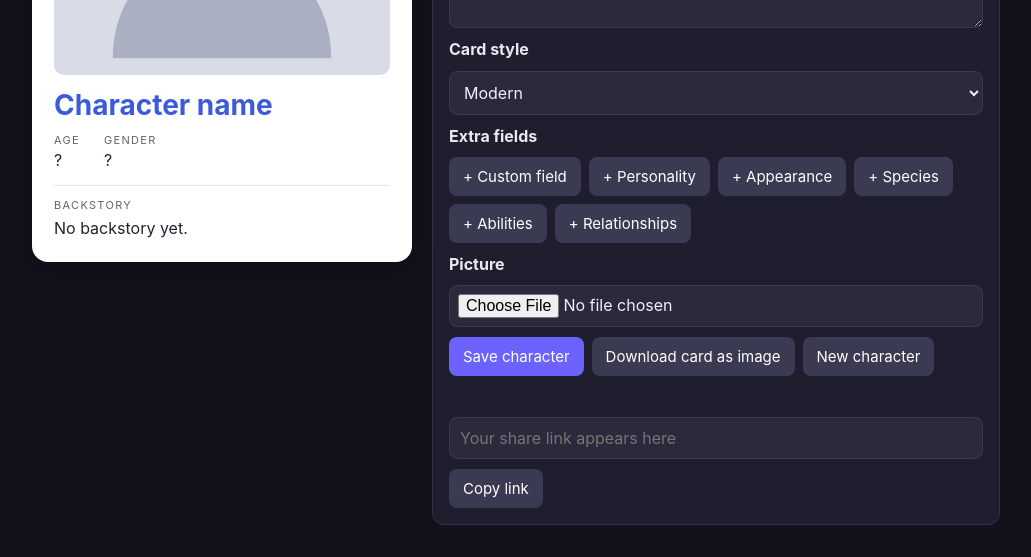
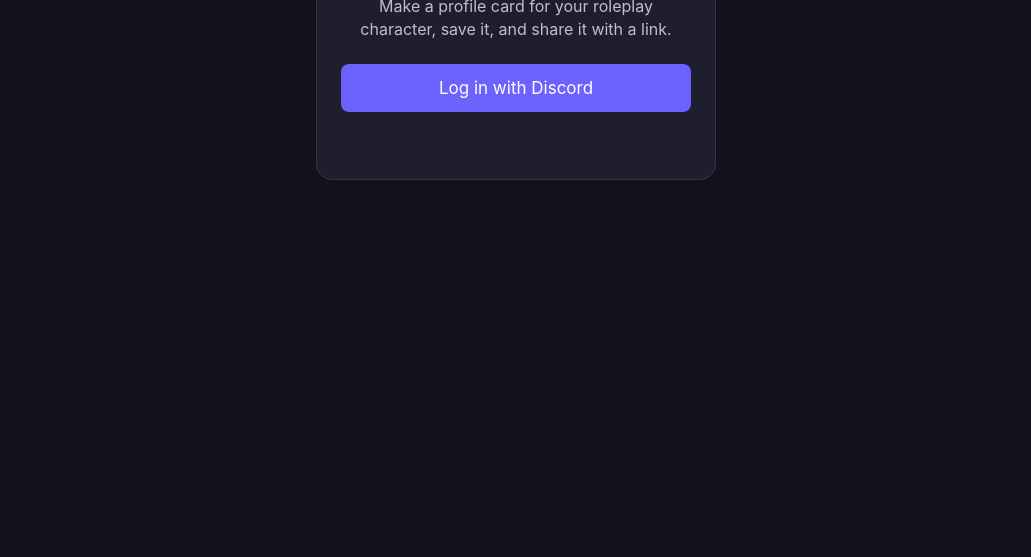
Before and after one commit to Mire026/oc-site, a plain HTML site: page index.html in a window 1280 px wide. Shown: the part 354-911 px from the top of the page, without its empty margins (124-1155 px from the left). After the commit the page ends 800 px from the top, so only its background shows below. Drawn offline with nearby package versions, Linux system fonts and the light colour scheme.

Commit message:
Implement login page and loading screen functionality
Added login page with Discord authentication and loading screen.

```diff
--- a/index.html
+++ b/index.html
@@ -30,6 +30,54 @@
       }
       .topbar p {
         margin: 0;
+      }
+
+
+      /* ----- Login page ----- */
+      .screen {
+        display: none;
+      }
+      .screen.active {
+        display: block;
+      }
+      #loginPage.active {
+        display: flex;
+        min-height: 100vh;
+        align-items: center;
+        justify-content: center;
+        padding: 16px;
+      }
+      .loginBox {
+        width: 100%;
+        max-width: 400px;
+        text-align: center;
+        background-color: #1e1e2e;
+        border: 1px solid #32324a;
+        border-radius: 16px;
+        padding: 32px 24px;
+      }
+      .loginBox h1 {
+        margin: 0 0 8px 0;
+        font-size: 30px;
+      }
+      .loginBox p {
+        margin: 0 0 24px 0;
+        opacity: 0.8;
+      }
+      .loginBox button {
+        width: 100%;
+        padding: 14px;
+        font-size: 17px;
+      }
+      #loginError {
+        min-height: 1.4em;
+        margin: 12px 0 0 0;
+        color: #ff8a8a;
+      }
+      #loadingScreen {
+        text-align: center;
+        padding: 40vh 16px 0 16px;
+        opacity: 0.7;
       }
 
       /* ----- Layout ----- */
@@ -233,7 +281,18 @@
     </style>
   </head>
   <body>
-    <div class="page">
+    <div id="loadingScreen" class="screen active">Loading...</div>
+
+    <div id="loginPage" class="screen">
+      <div class="loginBox">
+        <h1>Character Cards</h1>
+        <p>Make a profile card for your roleplay character, save it, and share it with a link.</p>
+        <button onclick="loginWithDiscord()">Log in with Discord</button>
+        <p id="loginError"></p>
+      </div>
+    </div>
+
+    <div class="page screen" id="app">
       <div class="topbar" id="authBox">
         <p id="userInfo">Not logged in</p>
         <div>
@@ -343,6 +402,26 @@
         document.body.classList.add("viewer");
       }
 
+      // ---------- Screens ----------
+
+      function showScreen(name) {
+        ["loadingScreen", "loginPage", "app"].forEach(function (id) {
+          document.getElementById(id).classList.toggle("active", id === name);
+        });
+      }
+
+      // Shared links go straight to the card; everyone else sees login first.
+      if (isViewer) {
+        showScreen("app");
+      } else {
+        // If login never answers, show the login page anyway.
+        setTimeout(function () {
+          if (document.getElementById("loadingScreen").classList.contains("active")) {
+            showScreen("loginPage");
+          }
+        }, 4000);
+      }
+
       // ---------- Login ----------
 
       async function loginWithDiscord() {
@@ -353,7 +432,7 @@
           }
         });
         if (error) {
-          document.getElementById("status").textContent = "Login failed: " + error.message;
+          document.getElementById("loginError").textContent = "Login failed: " + error.message;
         }
       }
 
@@ -366,6 +445,8 @@
         if (isViewer) {
           return;
         }
+
+        showScreen(user ? "app" : "loginPage");
 
         const info = document.getElementById("userInfo");
         const loginBtn = document.getElementById("loginBtn");
```
